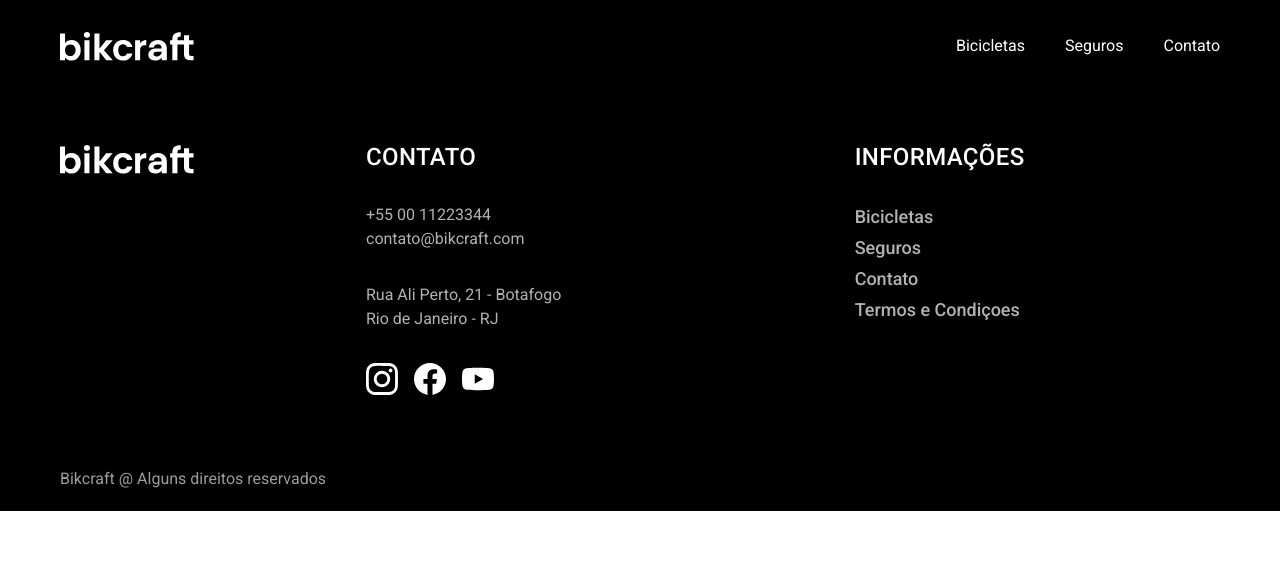
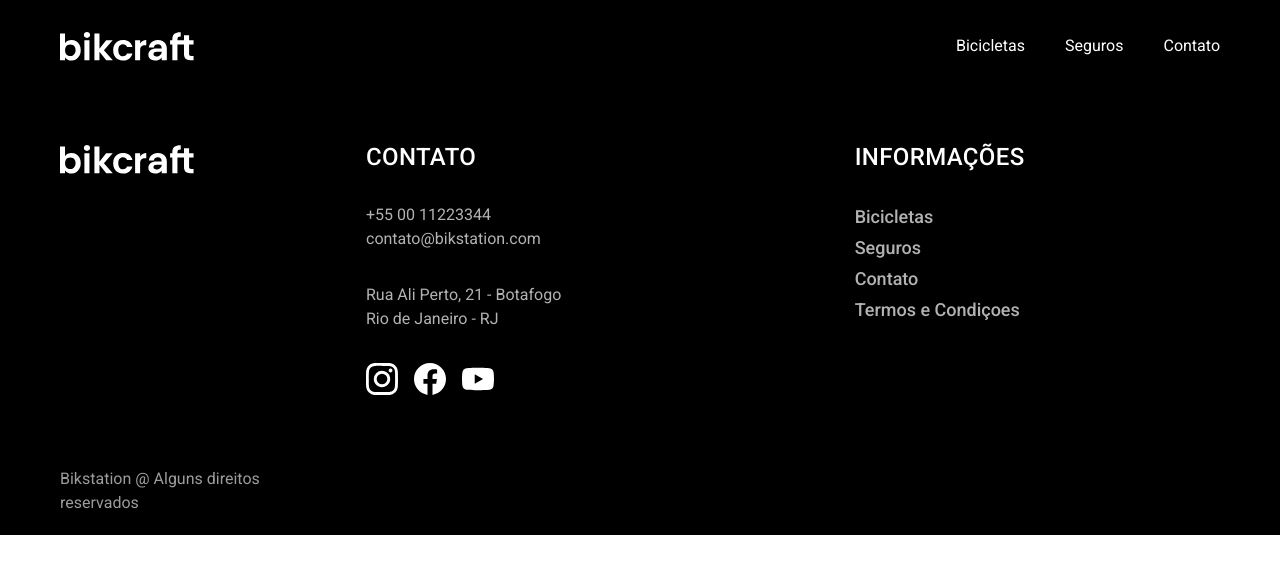
Before and after one commit to danielwzr/Bikcraft-V2.0-HTML-CSS, a plain HTML site: page pages/orcamento.html in a window 1280 px wide. Drawn offline with Linux system fonts and the light colour scheme.

Commit message:
Update orcamento.html

```diff
--- a/pages/orcamento.html
+++ b/pages/orcamento.html
@@ -5,7 +5,7 @@
     <meta charset="UTF-8">
     <meta http-equiv="X-UA-Compatible" content="IE=edge">
     <meta name="viewport" content="width=device-width, initial-scale=1.0">
-    <title>Bicicletas | Bikcraft</title>
+    <title>Bicicletas | Bikestation</title>
     <link rel="stylesheet" href="../css/style.css">
     <link rel="stylesheet" href="../css/pages/pages.css">
     <link rel="preconnect" href="https://fonts.googleapis.com">
@@ -43,7 +43,7 @@
                 <h3 class="font-2-l-b">Contato</h3>
                 <ul class="font-2-s cor-5">
                     <li><a href="tel:+550011223344">+55 00 11223344</a></li>
-                    <li><a href="mailto:contato@bikcraft.com">contato@bikcraft.com</a></li>
+                    <li><a href="mailto:contato@Bikstation.com">contato@bikstation.com</a></li>
                 </ul>
                 <ul class="font-2-s cor-5">
                     <li>Rua Ali Perto, 21 - Botafogo</li>
@@ -73,7 +73,7 @@
                 </li>
             </ul>
 
-            <span class="font-2-s cor-6">Bikcraft @ Alguns direitos reservados</span>
+            <span class="font-2-s cor-6">Bikstation @ Alguns direitos reservados</span>
         </div>
     </footer>
 </body>
```
